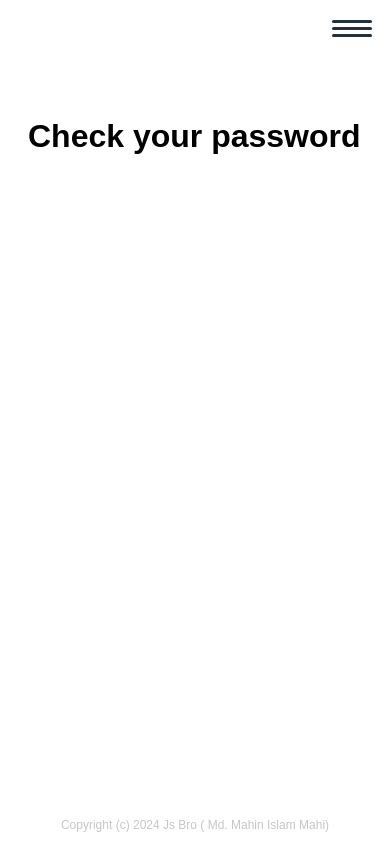
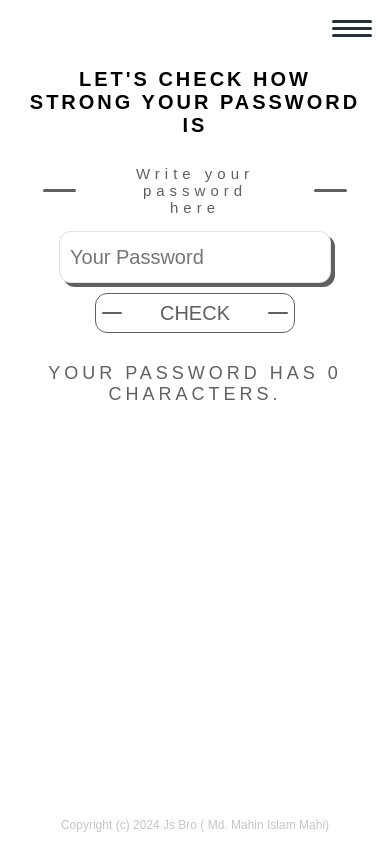
Before and after one commit to me-js-bro/Strong-Password, a React (Vite) app: page /check-password in a window 390 px wide. Built offline with nearby package versions, Linux system fonts and the light colour scheme.

Commit message:
developed the check pass page

```diff
--- /dev/null
+++ b/src/Components/Check/Check.css
@@ -0,0 +1,205 @@
+.home {
+    display: flex;
+    flex-direction: column;
+    justify-content: center;
+    align-items: center;
+    position: relative;
+}
+
+.header {
+    font-size: 30px;
+    font-weight: 700;
+    margin-top: 50px;
+    letter-spacing: 3px;
+    text-transform: uppercase;
+}
+
+h3 {
+    font-size: 20px;
+    font-weight: 300;
+    letter-spacing: 5px;
+    color: rgb(96, 96, 96);
+}
+
+.extra {
+    display: flex;
+    justify-content: space-around;
+    align-items: center;
+}
+
+.line {
+    height: 3px;
+    width: 100px;
+    background-color: rgb(96, 96, 96);
+    margin: 0 40px;
+    border-radius: 15px;
+}
+
+.prompt {
+    width: 400px;
+    height: 50px;
+    border-radius: 12px;
+    /* margin-top: 50px; */
+    border: 1px solid #0000001d;
+    box-shadow: 4px 4px 0px rgb(96, 96, 96);
+    outline: none;
+    padding: 5px 10px;
+    font-size: 20px;
+    color: rgb(96, 96, 96);
+    transition: all 0.2s ease-in-out;
+    z-index: 1;
+}
+
+.prompt:focus {
+    transform: translate(-4px, -4px);
+    box-shadow: 8px 8px 4px rgba(96, 96, 96, 0.813);
+    z-index: 10; /* Bring to front when focused */
+}
+
+.submit {
+    width: 250px;
+    height: 50px;
+    border-radius: 12px;
+    margin-top: 20px;
+    border: 1px solid rgba(96, 96, 96, 0.242);
+    background: transparent;
+    cursor: pointer;
+    font-size: 20px;
+    text-transform: uppercase;
+    color: rgb(96, 96, 96);
+    transition: 0.2s ease-in-out;
+    display: flex;
+    justify-content: space-between;
+    align-items: center;
+}
+
+.btn-line {
+    height: 2px;
+    width: 20px;
+    border-radius: 10px;
+    background-color: rgb(96, 96, 96);
+    transition: 0.3s ease-in-out ;
+}
+
+.submit:hover {
+    width: 300px;
+    border: 1px solid #00000000;
+}
+
+.submit:hover .line1 {
+    transform: translateY(-20px);
+    width: 300px;
+}
+
+.submit:hover .line2 {
+    transform: translateY(20px);
+    width: 300px;
+}
+
+.submit:focus .line1 {
+    transform: translateX(100px);
+}
+
+.submit:focus .line2 {
+    transform: translateX(-100px);
+}
+
+.text .msg {
+    margin-top: 30px;
+    margin-bottom: -20px;
+    font-size: 20px;
+    text-transform: uppercase;
+    letter-spacing: 4px;
+    color: rgb(96, 96, 96);
+}
+
+@media only screen and (max-width: 600px) {
+
+    .home {
+        margin: 0 auto;
+    }
+
+    .header {
+        font-size: 20px;
+        margin-top: -50px;
+        text-align: center;
+        font-weight: 600;
+    }
+
+    h3 {
+        font-size: 15px;
+        font-weight: 300;
+        letter-spacing: 5px;
+        text-align: center;
+    }
+
+    .extra {
+        display: flex;
+        justify-content: space-around;
+        align-items: center;
+    }
+
+    .line {
+        width: 60px;
+    }
+
+    .prompt {
+        width: 250px;
+        height: 40px;
+        border-radius: 12px;
+        outline: none;
+        padding: 5px 10px;
+        font-size: 20px;
+        color: rgb(96, 96, 96);
+    }
+
+    .submit {
+        width: 200px;
+        height: 40px;
+        border-radius: 12px;
+        border: 1px solid rgb(96, 96, 96);
+        background: transparent;
+        margin-top: 10px;
+        cursor: pointer;
+        font-size: 20px;
+        text-transform: uppercase;
+        color: rgb(96, 96, 96);
+        transition: 0.3s ease-in-out;
+        display: flex;
+        justify-content: space-between;
+        align-items: center;
+    }
+
+    .btn-line {
+        height: 2px;
+        width: 20px;
+        background-color: rgb(96, 96, 96);
+        transition: 0.3s ease-in-out ;
+    }
+
+    .submit:hover {
+        width: 250px;
+        border: 1px solid #00000000;
+    }
+
+    .submit:hover .line1 {
+        transform: translateY(-20px);
+        width: 250px;
+    }
+
+    .submit:hover .line2 {
+        transform: translateY(20px);
+        width: 250px;
+    }
+
+    .text {
+        margin-top: 30px;
+        margin-bottom: -20px;
+        font-size: 18px;
+        text-transform: uppercase;
+        text-align: center;
+        letter-spacing: 4px;
+        color: rgb(96, 96, 96);
+    }
+
+}
--- a/src/Components/Check/Check.jsx
+++ b/src/Components/Check/Check.jsx
@@ -1,11 +1,73 @@
-import React from 'react';
+import React, { useEffect, useState } from 'react';
+import './Check.css';
 
-const check = () => {
+const Check = () => {
+    const [pass, setPass] = useState("");
+    const [passLength, setPassLength] = useState(0)
+    const [strongMsg, setStrongMsg] = useState("")
+    const [notStrong, setNotStrong] = useState("")
+
+    const specialChars = /[!@#$%^&*(),.<>'/[\]{}\-_=+`~]/;
+    const numbers = /\d/;
+    const upperCase = /[A-Z]/;
+    const lowerCase = /[a-z]/
+
+    const getPassword = (e) => {
+        setPass(e.target.value);
+    };
+
+    const checkPass = () => {
+        if (pass) {
+            const length = pass.length;
+
+            const hasSpecialChars=specialChars.test(pass)
+            const hasNumber=numbers.test(pass)
+            const hasUpperCase=upperCase.test(pass)
+            const hasLoserCase=lowerCase.test(pass)
+            setPassLength(length)
+
+            if ( hasSpecialChars && hasNumber && hasUpperCase && hasLoserCase && length > 8 ) {
+                setStrongMsg("Your password is strong enough")
+                setNotStrong("")
+            } else {
+                setNotStrong(`Your password is not enough strong.\n Use a mixer of Numbers, spacial characters, capital and small letter`)
+                setStrongMsg("")
+            }
+        }
+    };
+
+    // useEffect(() => {
+    // }, [passLength]);
+
     return (
-        <div>
-            <h1>Check your password</h1>
+        <div className='home'>
+            <h1 className='header'>Let's check how strong your password is</h1>
+
+            <div className='extra'>
+                <div className='line'></div>
+                <h3>Write your password here</h3>
+                <div className='line'></div>
+            </div>
+
+            <input
+                className="prompt"
+                type="password"
+                name="prompt"
+                placeholder='Your Password'
+                onChange={getPassword}
+                onKeyUp={(e) => e.key === "Enter" && checkPass()}
+            />
+
+            <button className='submit' onClick={checkPass}>
+                <div className='btn-line line1'></div>
+                check
+                <div className='btn-line line2'></div>
+            </button>
+
+            <p className='text'>Your password has <span>{passLength}</span> characters.</p>
+            <p className='msg'>{strongMsg}{notStrong}</p>
         </div>
     );
 };
 
-export default check;
+export default Check;
--- a/src/Components/Home/Home.jsx
+++ b/src/Components/Home/Home.jsx
@@ -5,7 +5,7 @@ import toast from 'react-hot-toast';
 const Home = () => {
     const [ prompt, setPrompt ] = useState("");
     const [ password, setPassword ] = useState("")
-    const btnRef = useRef(null)
+    // const btnRef = useRef(null)
 
 
     function generatePassword(input) {
@@ -31,7 +31,7 @@ const Home = () => {
         }
 
         // Add random special characters and numbers at the beginning and end
-        const specialChars = "!@#$%^&*";
+        const specialChars = "`~!@#$%^&*,<.>'/[]{}()-_=+";
         let beginning = "";
         let end = "";
 
@@ -71,9 +71,9 @@ const Home = () => {
             setPassword(" ")
         }
 
-        if (btnRef.current) {
-            btnRef.current.blur();
-        }
+        // if (btnRef.current) {
+        //     btnRef.current.blur();
+        // }
     }
 
     const handleCopy = () => {
@@ -98,7 +98,7 @@ const Home = () => {
 
             <input className="prompt" type="text" name="prompt" placeholder='Your Text' onChange={getPrompt}/>
 
-            <button className='submit' onClick={handleInput} ref={btnRef}>
+            <button className='submit' onClick={handleInput}>
                 <div className='btn-line line1'>
                 </div>
                 generate
```
